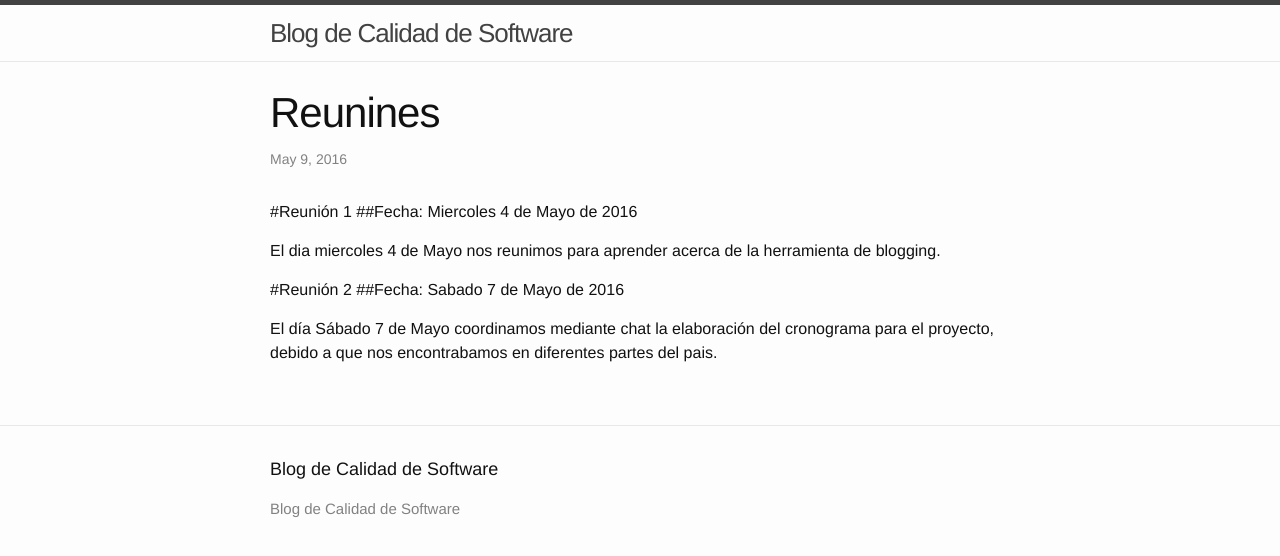
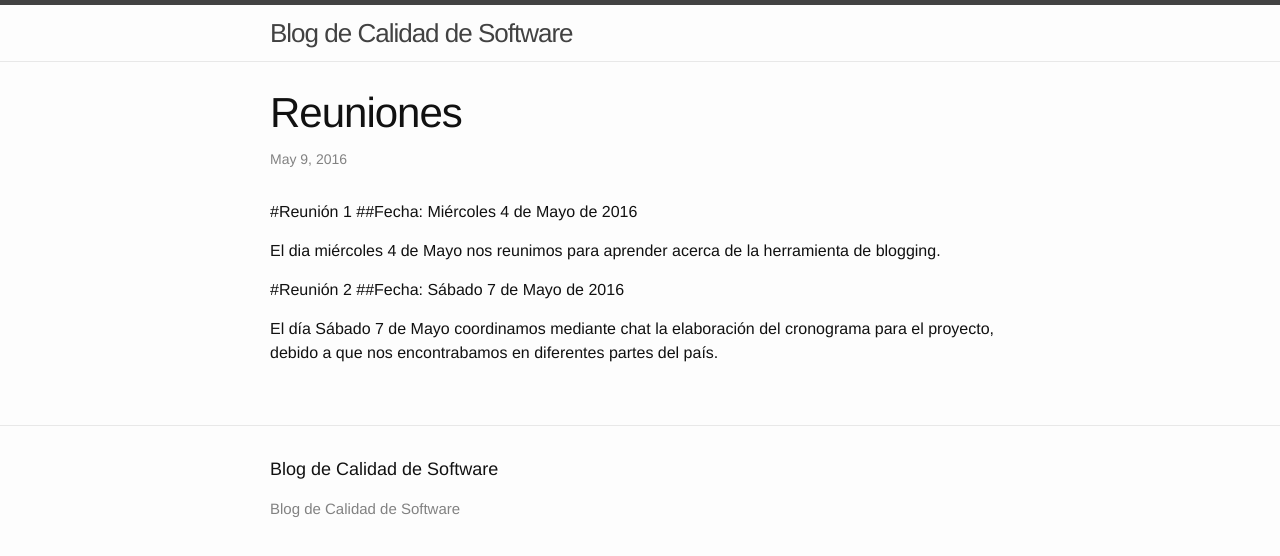
Before and after one commit to sebas1208/CalidadSwBlog, a Jekyll site: the page built from _posts/2016-05-09-Reuniones.md, in a window 1280 px wide. Shown: the top 556 px of the page. Built offline with Jekyll 4.4.1, drawn with Linux system fonts in a browser that asks for light colours.

Commit message:
Update 2016-05-09-Reuniones.md

```diff
--- a/_posts/2016-05-09-Reuniones.md
+++ b/_posts/2016-05-09-Reuniones.md
@@ -1,17 +1,17 @@
 ---
 layout: post
-title:  "Reunines"
+title:  "Reuniones"
 date:   2016-05-09 10:38:06 -0500
 categories: calidad proyecto
 ---
 
 #Reunión 1
-##Fecha: Miercoles 4 de Mayo de 2016
+##Fecha: Miércoles 4 de Mayo de 2016
 
-El dia miercoles 4 de Mayo nos reunimos para aprender acerca de la herramienta de blogging.
+El dia miércoles 4 de Mayo nos reunimos para aprender acerca de la herramienta de blogging.
 
 #Reunión 2
-##Fecha: Sabado 7 de Mayo de 2016
+##Fecha: Sábado 7 de Mayo de 2016
 
 El día Sábado 7 de Mayo coordinamos mediante chat la elaboración del cronograma para el proyecto, debido a que nos encontrabamos
-en diferentes partes del pais.
+en diferentes partes del país.
```
